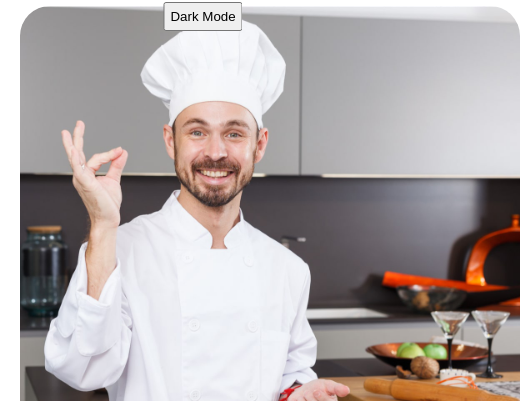
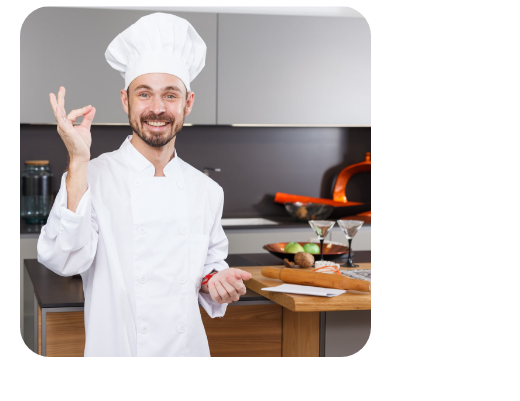
Before and after one commit to salmansyyd/odin-recipes, a plain HTML site: page index.html in a window 390 px wide. Shown: the part 131-532 px from the top of the page, 520 px wide, since content can reach past the window. Drawn offline with nearby package versions, Linux system fonts and the light colour scheme.

Commit message:
Add resopnsive design

```diff
--- a/index.html
+++ b/index.html
@@ -12,7 +12,7 @@
     <h1>Sal's Food Blog</h1>
     <h2>Odin Recipes</h2>
 
-    <button id="mode">Dark Mode</button>
+
     <div class="hero">
         <img src="./img/cheff.jpg" alt="chef hero" width="500px">
         <div class="recipes">
@@ -21,9 +21,11 @@
                 <li><a href="./recipes/chicken-tikka-masala.html">Chicken Tikka Masala</a></li>
                 <li><a href="./recipes/gulab-jamun.html">Gulab Jamun</a></li>
                 <li><a href="./recipes/lemonade.html">Lemonade</a></li>
+                <li><button id="mode">Dark Mode</button></li>
             </ul>
         </div>
     </div>
+
 
     <script src="./app.js"></script>
 
--- a/styles/home.css
+++ b/styles/home.css
@@ -35,6 +35,7 @@ h2 {
 
 .hero > img {
     border-radius: 30px;
+    width: 50%;
 }
 
 .recipes {
@@ -67,8 +68,18 @@ h2 {
 
 #mode {
     padding: 5px;
-    margin:1rem;
-    position: absolute;
-    left: 50%;
-    transform: translateX(-60%);
+    /* margin:1rem; */
+    /* position: absolute; */
+    /* left: 50%; */
+    /* transform: translateX(-60%); */
 }
+
+@media screen and (max-width:750px){
+    .hero{
+        flex-direction: column;
+    }
+
+    .hero > img {
+        width: 100%;
+    }
+}
```
Also changed, not shown: recipes/chicken-tikka-masala.html (+1 -1 lines), recipes/gulab-jamun.html (+1 -1 lines), recipes/lemonade.html (+1 -1 lines), styles/recipes.css (+8 -0 lines).
